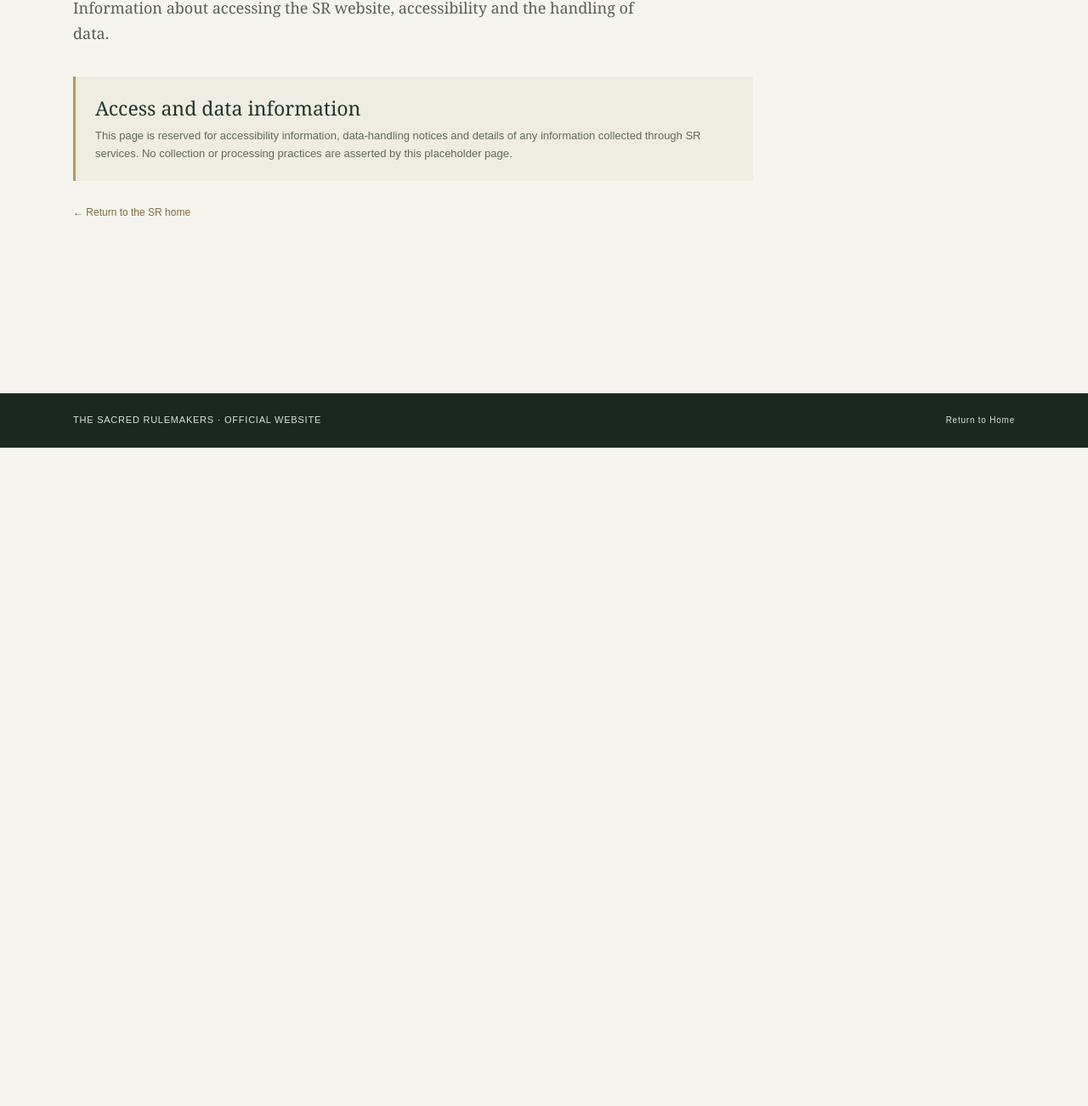
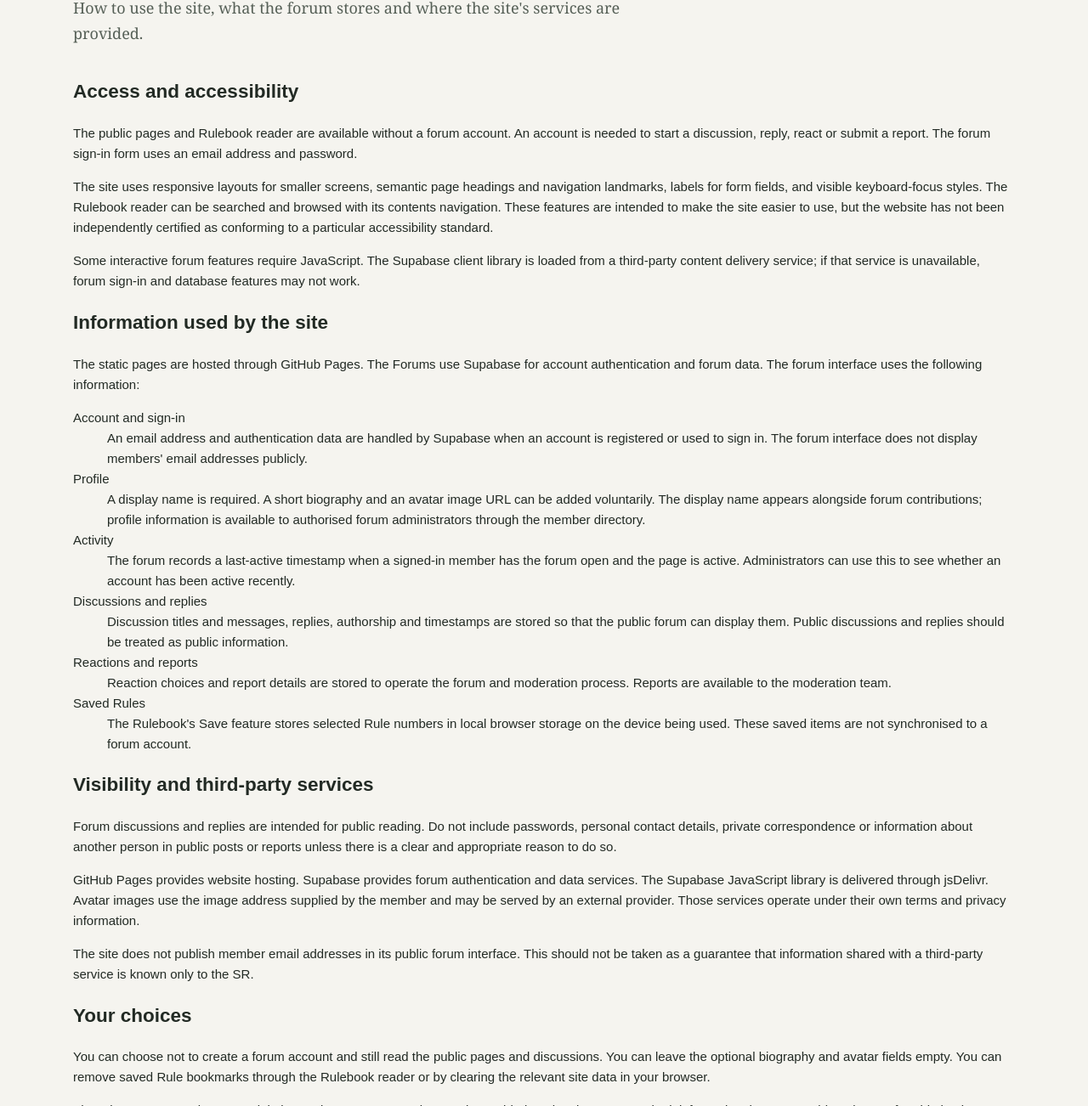
Before and after one commit to Sacred-Rulemakers/SR, a plain HTML site: page access-and-data/index.html in a window 1280 px wide. Shown: the part 261-1563 px from the top of the page at 85% size. Before the commit the page ends 800 px from the top, so only its background shows below. Drawn offline with Linux system fonts and the light colour scheme.

Commit message:
Complete access-and-data page content

```diff
--- a/access-and-data/index.html
+++ b/access-and-data/index.html
@@ -1,14 +1,45 @@
 <!doctype html>
 <html lang="en-GB"><head><meta charset="utf-8"><meta name="viewport" content="width=device-width,initial-scale=1">
-<meta name="theme-color" content="#20352b"><meta name="description" content="Access, accessibility and data information for the official website of the Sacred Rulemakers.">
+<meta name="theme-color" content="#20352b"><meta name="description" content="Accessibility information and a plain-language explanation of data used by the Sacred Rulemakers website and forums.">
 <title>Access and Data — The Sacred Rulemakers</title><link rel="stylesheet" href="../assets/sr.css"></head>
-<body><div class="gold-rule"></div>
-<header class="site-header"><div class="head">
+<body><div class="gold-rule"></div><header class="site-header"><div class="head">
 <a class="brand" href="/SR/" aria-label="The Sacred Rulemakers home"><span class="mark">SR</span><span class="brand-name">THE SACRED RULEMAKERS</span></a>
-<nav class="primary-nav" aria-label="Primary navigation"><a href="/SR/standard-rulebook/">Rulebook</a><a href="/SR/">Home</a><a href="/SR/requests/">Requests</a></nav>
-</div></header>
+<nav class="primary-nav" aria-label="Primary navigation">
+<a href="/SR/standard-rulebook/">Rulebook</a>
+<a href="/SR/forums/">Forums</a>
+<a href="/SR/requests/">Requests</a>
+<a href="/SR/about/">About</a>
+</nav></div></header>
 <main class="page-main"><div class="wrap">
-<section class="page-heading"><div class="eyebrow">SR DIRECTORY / ACCESS AND DATA</div><h1>Access and Data</h1><p>Information about accessing the SR website, accessibility and the handling of data.</p></section>
-<section class="notice" aria-label="Access and data information"><h2>Access and data information</h2><p>This page is reserved for accessibility information, data-handling notices and details of any information collected through SR services. No collection or processing practices are asserted by this placeholder page.</p></section>
-<a class="back-link" href="/SR/">← Return to the SR home</a>
-</div></main><footer class="site-footer"><div class="wrap"><span>THE SACRED RULEMAKERS · OFFICIAL WEBSITE</span><small><a href="/SR/">Return to Home</a></small></div></footer></body></html>
+<section class="page-heading"><div class="eyebrow">SR DIRECTORY / ACCESS AND DATA</div><h1>Access and Data</h1><p>How to use the site, what the forum stores and where the site's services are provided.</p></section>
+<div class="content-stack">
+<section class="content-block" aria-labelledby="access"><h2 id="access">Access and accessibility</h2>
+<p>The public pages and Rulebook reader are available without a forum account. An account is needed to start a discussion, reply, react or submit a report. The forum sign-in form uses an email address and password.</p>
+<p>The site uses responsive layouts for smaller screens, semantic page headings and navigation landmarks, labels for form fields, and visible keyboard-focus styles. The Rulebook reader can be searched and browsed with its contents navigation. These features are intended to make the site easier to use, but the website has not been independently certified as conforming to a particular accessibility standard.</p>
+<p>Some interactive forum features require JavaScript. The Supabase client library is loaded from a third-party content delivery service; if that service is unavailable, forum sign-in and database features may not work.</p></section>
+<section class="content-block" aria-labelledby="data"><h2 id="data">Information used by the site</h2>
+<p>The static pages are hosted through GitHub Pages. The Forums use Supabase for account authentication and forum data. The forum interface uses the following information:</p>
+<dl class="data-list">
+<div><dt>Account and sign-in</dt><dd>An email address and authentication data are handled by Supabase when an account is registered or used to sign in. The forum interface does not display members' email addresses publicly.</dd></div>
+<div><dt>Profile</dt><dd>A display name is required. A short biography and an avatar image URL can be added voluntarily. The display name appears alongside forum contributions; profile information is available to authorised forum administrators through the member directory.</dd></div>
+<div><dt>Activity</dt><dd>The forum records a last-active timestamp when a signed-in member has the forum open and the page is active. Administrators can use this to see whether an account has been active recently.</dd></div>
+<div><dt>Discussions and replies</dt><dd>Discussion titles and messages, replies, authorship and timestamps are stored so that the public forum can display them. Public discussions and replies should be treated as public information.</dd></div>
+<div><dt>Reactions and reports</dt><dd>Reaction choices and report details are stored to operate the forum and moderation process. Reports are available to the moderation team.</dd></div>
+<div><dt>Saved Rules</dt><dd>The Rulebook's Save feature stores selected Rule numbers in local browser storage on the device being used. These saved items are not synchronised to a forum account.</dd></div>
+</dl></section>
+<section class="content-block" aria-labelledby="sharing"><h2 id="sharing">Visibility and third-party services</h2>
+<p>Forum discussions and replies are intended for public reading. Do not include passwords, personal contact details, private correspondence or information about another person in public posts or reports unless there is a clear and appropriate reason to do so.</p>
+<p>GitHub Pages provides website hosting. Supabase provides forum authentication and data services. The Supabase JavaScript library is delivered through jsDelivr. Avatar images use the image address supplied by the member and may be served by an external provider. Those services operate under their own terms and privacy information.</p>
+<p>The site does not publish member email addresses in its public forum interface. This should not be taken as a guarantee that information shared with a third-party service is known only to the SR.</p></section>
+<section class="content-block" aria-labelledby="choices"><h2 id="choices">Your choices</h2>
+<p>You can choose not to create a forum account and still read the public pages and discussions. You can leave the optional biography and avatar fields empty. You can remove saved Rule bookmarks through the Rulebook reader or by clearing the relevant site data in your browser.</p>
+<p>There is no automated account-deletion or data-export control currently provided on the site. Do not submit information that you would not be comfortable having stored by the forum service. The site does not state a fixed retention period for forum records.</p></section>
+<section class="content-block" aria-labelledby="access-update"><h2 id="access-update">Questions or access difficulties</h2>
+<p>Formal support and privacy-request forms are not currently available. For a general site issue, use the Forums without including private account information. Do not post passwords, authentication codes or other credentials.</p>
+<p><a class="inline-link" href="/SR/forums/">Open the Forums →</a></p></section>
+</div><a class="back-link" href="/SR/">← Return to the SR home</a>
+</div></main><footer class="site-footer"><div class="wrap">
+<span>THE SACRED RULEMAKERS · OFFICIAL WEBSITE</span>
+<nav class="footer-links" aria-label="Footer navigation">
+<a href="/SR/legal/">Legal</a><a href="/SR/access-and-data/">Access and Data</a><a href="/SR/management/">Management</a><a href="/SR/">Home</a>
+</nav></div></footer></body></html>
```
